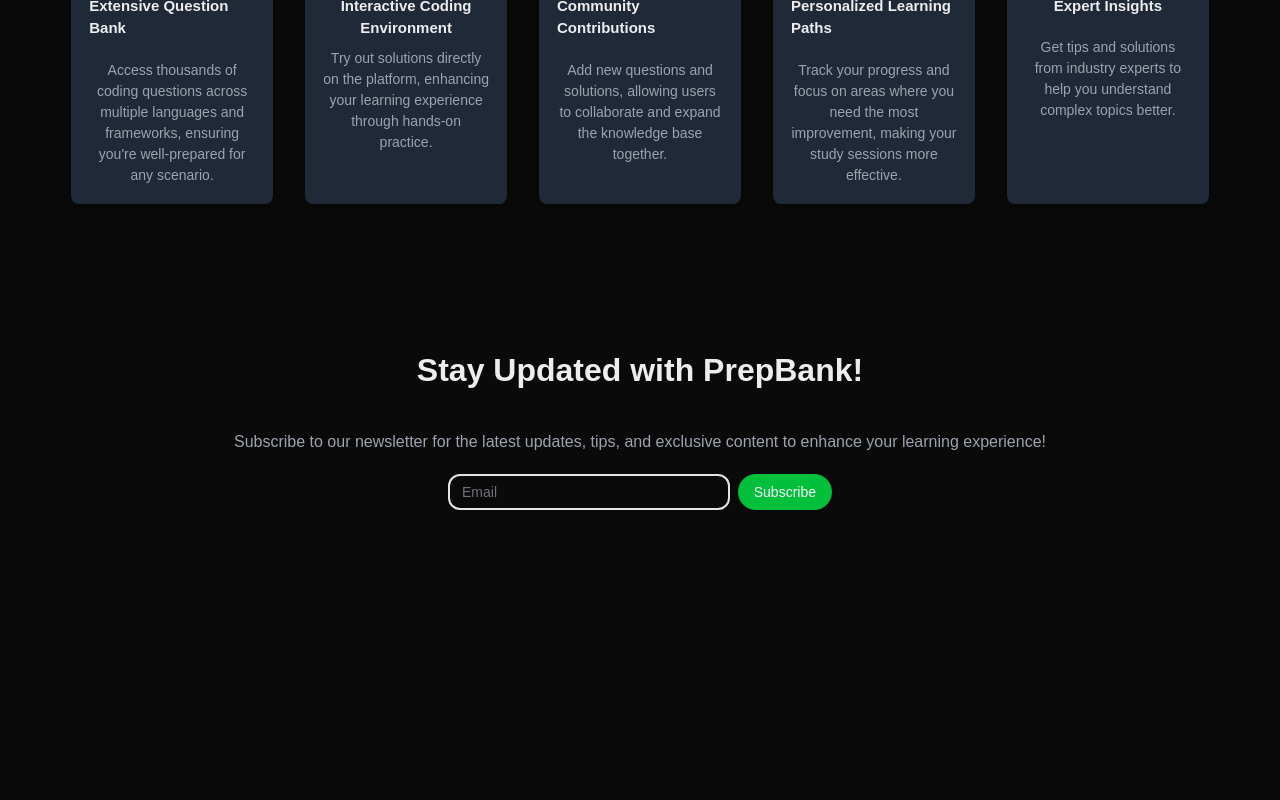
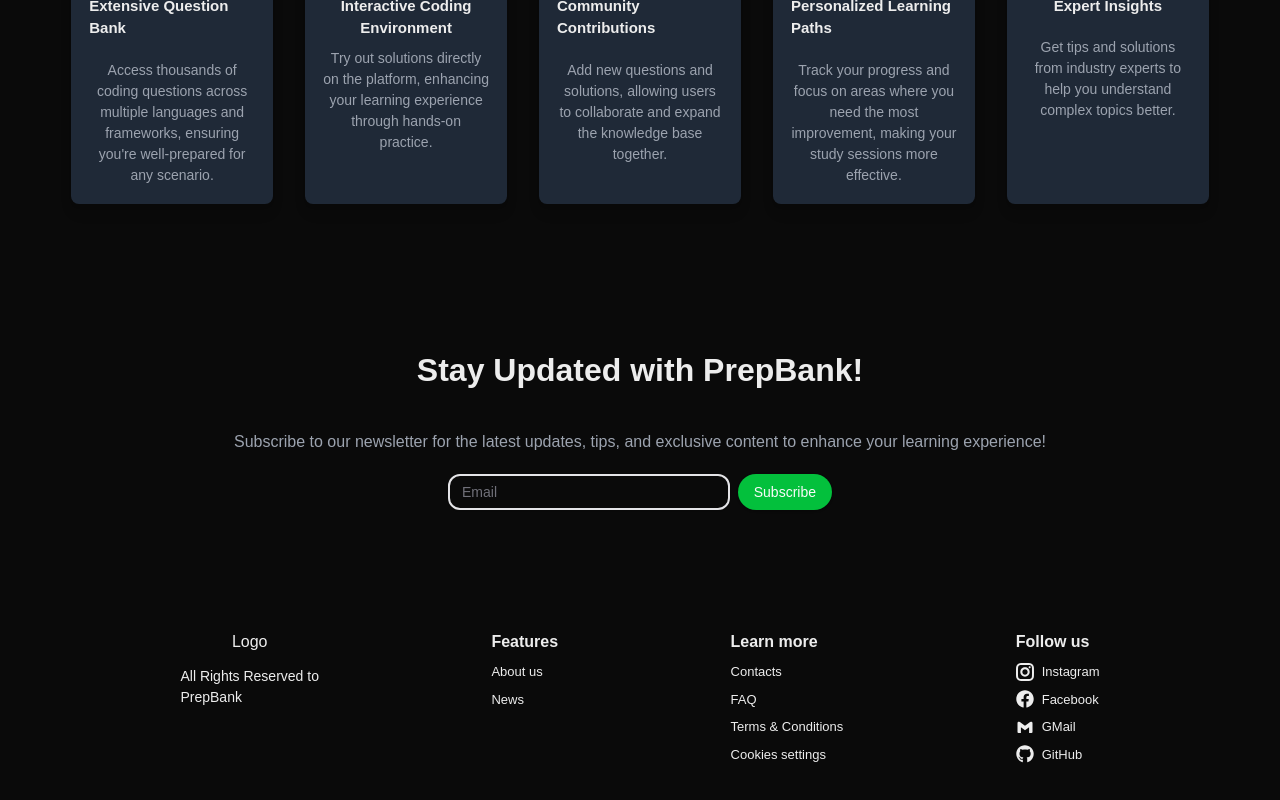
Before and after one commit to muhazAhmed/prepbank, a React (Vite) app: page / in a window 1280 px wide. Shown: the part 1206-2006 px from the top of the page. Before the commit the page ends 1764 px from the top, so only its background shows below. Built offline with nearby package versions, Linux system fonts and the light colour scheme.

Commit message:
added footer

```diff
--- /dev/null
+++ b/src/components/Footer.tsx
@@ -0,0 +1,54 @@
+import { GrInstagram } from "react-icons/gr";
+import { BiLogoGmail } from "react-icons/bi";
+import { FaGithub, FaFacebook } from "react-icons/fa";
+
+const Footer = () => {
+  return (
+    <div className="w-full flex items-start justify-evenly py-20">
+      <div className="flex flex-col items-center justify-center gap-3">
+        <h1>Logo</h1>
+        <p className="text-[14px]">
+          All Rights Reserved to <br />
+          PrepBank
+        </p>
+      </div>
+      <div className="flex flex-col items-start justify-center gap-2">
+        <h2 className="font-bold text-[16px]">Features</h2>
+        <h5 className="text-[13px] cursor-pointer hover:text-csgreen">
+          About us
+        </h5>
+        <h5 className="text-[13px] cursor-pointer hover:text-csgreen">News</h5>
+      </div>
+      <div className="flex flex-col items-start justify-center gap-2">
+        <h2 className="font-bold text-[16px]">Learn more</h2>
+        <h5 className="text-[13px] cursor-pointer hover:text-csgreen">
+          Contacts
+        </h5>
+        <h5 className="text-[13px] cursor-pointer hover:text-csgreen">FAQ</h5>
+        <h5 className="text-[13px] cursor-pointer hover:text-csgreen">
+          Terms & Conditions
+        </h5>
+        <h5 className="text-[13px] cursor-pointer hover:text-csgreen">
+          Cookies settings
+        </h5>
+      </div>
+      <div className="flex flex-col items-start justify-center gap-2">
+        <h2 className="font-bold text-[16px]">Follow us</h2>
+        <h5 className="text-[13px] cursor-pointer hover:text-csgreen flex items-center gap-2">
+          <GrInstagram className="text-[18px]" /> Instagram
+        </h5>
+        <h5 className="text-[13px] cursor-pointer hover:text-csgreen flex items-center gap-2">
+          <FaFacebook className="text-[18px]" /> Facebook
+        </h5>
+        <h5 className="text-[13px] cursor-pointer hover:text-csgreen flex items-center gap-2">
+          <BiLogoGmail className="text-[18px]" /> GMail
+        </h5>
+        <h5 className="text-[13px] cursor-pointer hover:text-csgreen flex items-center gap-2">
+          <FaGithub className="text-[18px]" /> GitHub
+        </h5>
+      </div>
+    </div>
+  );
+};
+
+export default Footer;
--- a/src/pages/home/Home.tsx
+++ b/src/pages/home/Home.tsx
@@ -1,3 +1,4 @@
+import Footer from "@/components/Footer";
 import Hero from "./Hero";
 import Newsletter from "./Newsletter";
 import WhyUs from "./WhyUs";
@@ -8,6 +9,7 @@ const Home = () => {
       <Hero />
       <WhyUs />
       <Newsletter />
+      <Footer/>
     </div>
   );
 };
```
